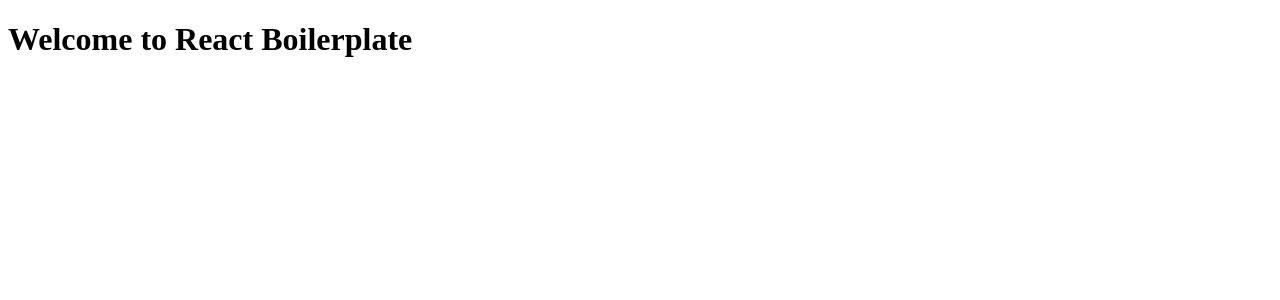
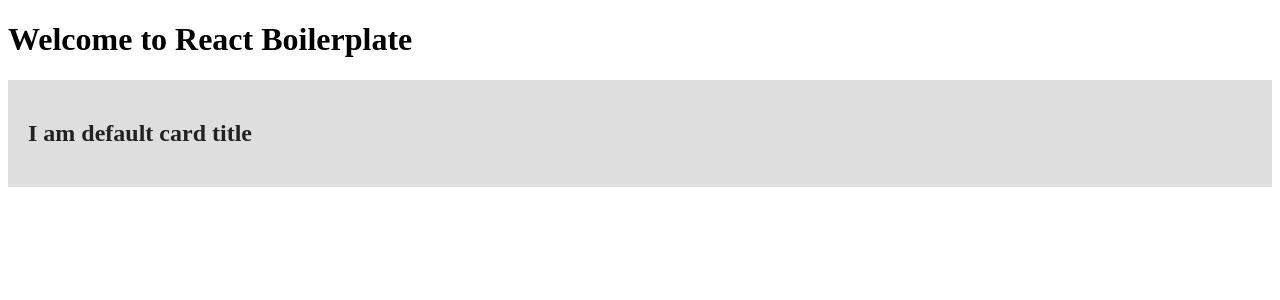
Before and after one commit to vibssh/Reactwebpackboilerplate, a React app: page / in a window 1280 px wide. Shown: the top 300 px of the page. Built offline with nearby package versions, Linux system fonts and the light colour scheme.

Commit message:
css modules with scss first commit

```diff
--- a/app/App.jsx
+++ b/app/App.jsx
@@ -1,13 +1,15 @@
-import React , {Component}from 'react';
+import React, { Component } from 'react';
+
+import Card from './components/Card/Card';
 
 class App extends Component {
-
   render() {
     return (
       <React.Fragment>
         <h1>Welcome to React Boilerplate</h1>
+        <Card />
       </React.Fragment>
-    )
+    );
   }
 }
 
--- /dev/null
+++ b/app/components/Card/Card.jsx
@@ -0,0 +1,40 @@
+/* Component  : Card is a Functional Component
+ * Created on : 24/2/2019 7:13:13 PM
+ * Created by : Vaibhav Shringarpure
+ */
+
+/* Import Statement Below */
+import React from 'react';
+import PropTypes from 'prop-types';
+
+import styles from './Card.module.scss';
+
+/* Type Checking for PropTypes */
+const propTypes = {
+  // id: Proptypes.number.isRequired,
+  // name: Proptypes.string,
+  title: PropTypes.string
+};
+
+/* Declare default Props value for all non-required props */
+const defaultProps = {
+  // name: 'Vaibhav Shringarpure',
+  title: 'I am default card title'
+};
+
+/* Functional Component Function below */
+const Card = props => {
+  //Define your Methods Here
+
+  //Returns JSX below
+  return (
+    <div className={styles.card}>
+      <h2>{props.title}</h2>
+    </div>
+  );
+};
+
+Card.propTypes = propTypes; // from Line 11
+Card.defaultProps = defaultProps; // from Line 17
+
+export default Card;
--- /dev/null
+++ b/app/components/Card/Card.module.scss
@@ -0,0 +1,15 @@
+/* -----------------------------------------------------------------------------
+ Component  : Card styles
+ Created on : 24/2/2019 7:13:13 PM
+ Created by : Vaibhav Shringarpure
+ ----------------------------------------------------------------------------- */
+
+$grey: #dedede;
+$white: #ffffff;
+$black: #222222;
+
+.card {
+  background: $grey;
+  color: $black;
+  padding: 20px;
+}
--- a/package.json
+++ b/package.json
@@ -26,6 +26,7 @@
   "devDependencies": {
     "@babel/core": "^7.3.3",
     "@babel/preset-react": "^7.0.0",
+    "autoprefixer": "^9.4.8",
     "babel-eslint": "^10.0.1",
     "babel-loader": "^8.0.5",
     "css-loader": "^2.1.0",
@@ -46,6 +47,7 @@
     "html-webpack-plugin": "^3.2.0",
     "husky": "^1.3.1",
     "lint-staged": "^8.1.4",
+    "mini-css-extract-plugin": "^0.5.0",
     "node-sass": "^4.11.0",
     "prettier": "^1.16.4",
     "pretty-quick": "^1.10.0",
--- /dev/null
+++ b/postcss.config.js
@@ -0,0 +1,3 @@
+module.exports = {
+  plugings: [require('autoprefixer')]
+};
--- a/webpack.config.js
+++ b/webpack.config.js
@@ -1,3 +1,4 @@
+const MiniCssExtractPlugin = require('mini-css-extract-plugin');
 const HTMLWebpackPlugin = require('html-webpack-plugin');
 
 const HTMLWebpackPluginConfig = new HTMLWebpackPlugin({
@@ -15,6 +16,7 @@
   resolve: {
     extensions: ['.js', '.jsx', '.scss', '.json', '.css']
   },
+
   module: {
     rules: [
       {
@@ -23,8 +25,18 @@
         use: ['babel-loader', 'eslint-loader']
       },
       {
-        test: /\.(scss|css)$/,
-        use: ['style-loader', 'css-loader', 'sass-loader']
+        test: /\.scss$/,
+        use: [
+          MiniCssExtractPlugin.loader,
+          {
+            loader: 'css-loader',
+            options: {
+              modules: true,
+              sourceMap: true
+            }
+          },
+          'sass-loader'
+        ]
       }
     ]
   },
@@ -34,5 +46,11 @@
     path: __dirname + '/build'
   },
 
-  plugins: [HTMLWebpackPluginConfig]
+  plugins: [
+    HTMLWebpackPluginConfig,
+    new MiniCssExtractPlugin({
+      filename: 'style.css',
+      chunkFilename: '[name].css'
+    })
+  ]
 };
```
Also changed, not shown: 2 other files (tests, documents, lock files or other folders).
